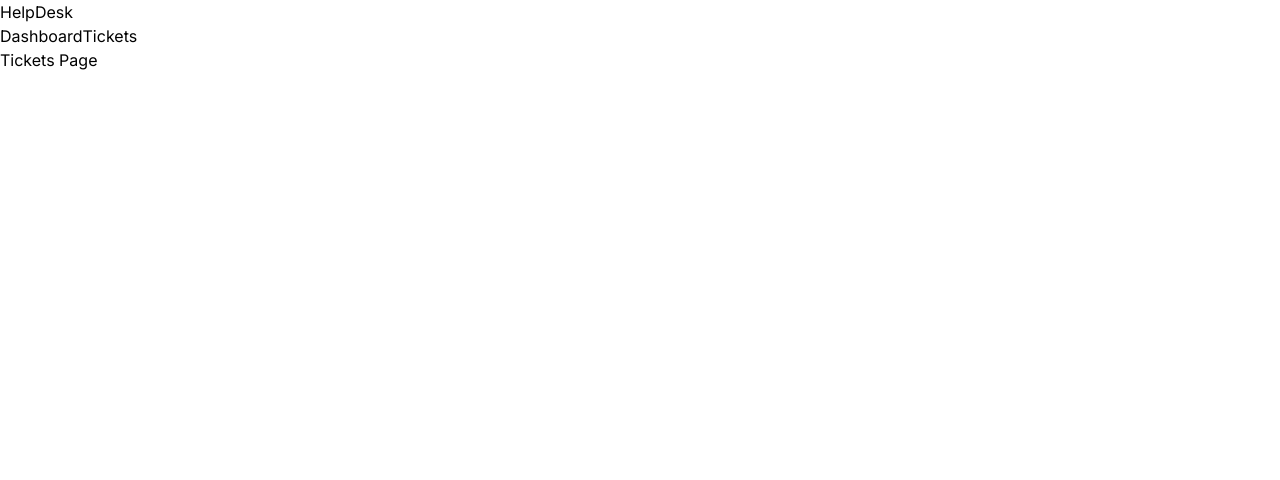
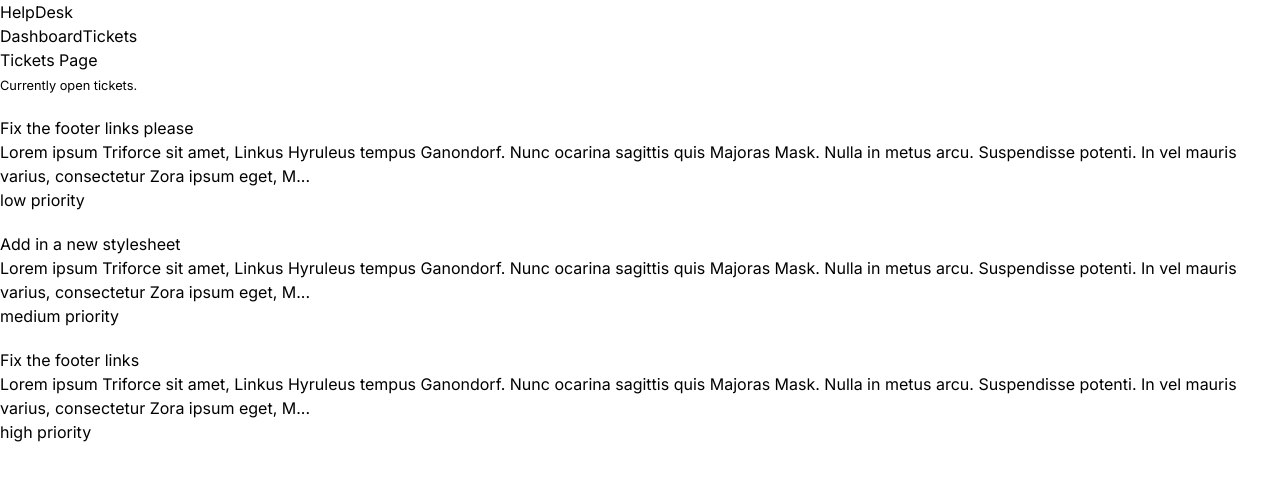
Before and after one commit to emoudy/helpdesk, a Next.js app: page /tickets in a window 1280 px wide. Shown: the top 480 px of the page. Built offline with nearby package versions, Linux system fonts and the light colour scheme; data requests are answered from the project's data file.

Commit message:
adding the json server

```diff
--- /dev/null
+++ b/_data/db.json
@@ -0,0 +1,25 @@
+{
+  "tickets": [
+    {
+      "id": "1",
+      "title": "Fix the footer links please",
+      "body": "Lorem ipsum Triforce sit amet, Linkus Hyruleus tempus Ganondorf. Nunc ocarina sagittis quis Majoras Mask. Nulla in metus arcu. Suspendisse potenti. In vel mauris varius, consectetur Zora ipsum eget, Master Sword porttitor urna. Fusce elementum urna elit, eget eleifend velit consectetur eget. Integer vel lobortis ipsum, vitae auctor Ocarina of Time. Donec sed urna dapibus, interdum magna a, eleifend magna. Curabitur tincidunt enim a neque volutpat. Phasellus auctor magna vel nunc pretium, ut volutpat justo tristique. Pellentesque cursus convallis mauris, in tempus enim tincidunt vitae.",
+      "priority": "low",
+      "user_email": "mario@netninja.dev"
+    },
+    {
+      "id": "2",
+      "title": "Add in a new stylesheet",
+      "body": "Lorem ipsum Triforce sit amet, Linkus Hyruleus tempus Ganondorf. Nunc ocarina sagittis quis Majoras Mask. Nulla in metus arcu. Suspendisse potenti. In vel mauris varius, consectetur Zora ipsum eget, Master Sword porttitor urna. Fusce elementum urna elit, eget eleifend velit consectetur eget. Integer vel lobortis ipsum, vitae auctor Ocarina of Time. Donec sed urna dapibus, interdum magna a, eleifend magna. Curabitur tincidunt enim a neque volutpat. Phasellus auctor magna vel nunc pretium, ut volutpat justo tristique. Pellentesque cursus convallis mauris, in tempus enim tincidunt vitae.",
+      "priority": "medium",
+      "user_email": "mario@netninja.dev"
+    },
+    {
+      "id": "3",
+      "title": "Fix the footer links",
+      "body": "Lorem ipsum Triforce sit amet, Linkus Hyruleus tempus Ganondorf. Nunc ocarina sagittis quis Majoras Mask. Nulla in metus arcu. Suspendisse potenti. In vel mauris varius, consectetur Zora ipsum eget, Master Sword porttitor urna. Fusce elementum urna elit, eget eleifend velit consectetur eget. Integer vel lobortis ipsum, vitae auctor Ocarina of Time. Donec sed urna dapibus, interdum magna a, eleifend magna. Curabitur tincidunt enim a neque volutpat. Phasellus auctor magna vel nunc pretium, ut volutpat justo tristique. Pellentesque cursus convallis mauris, in tempus enim tincidunt vitae.",
+      "priority": "high",
+      "user_email": "peach@netninja.dev"
+    }
+  ]
+}
--- /dev/null
+++ b/app/tickets/TicketList.jsx
@@ -0,0 +1,28 @@
+async function getTicketList() {
+  const res = await fetch("http://localhost:4000/tickets", {
+    next: {
+      revalidate: 30,
+    },
+  });
+  return res.json();
+}
+
+export default async function TicketList() {
+  const tickets = await getTicketList();
+  return (
+    <>
+      {tickets.map((ticket) => (
+        <div key={ticket.id} className="card my-5">
+          <h3>{ticket.title}</h3>
+          <p>{ticket.body.slice(0, 200)}...</p>
+          <div className={`pill ${ticket.priority}`}>
+            {ticket.priority} priority
+          </div>
+        </div>
+      ))}
+      {tickets.length === 0 && (
+        <p className="text-center">There are no opened tickets</p>
+      )}
+    </>
+  );
+}
--- a/app/tickets/page.jsx
+++ b/app/tickets/page.jsx
@@ -1,9 +1,18 @@
 import React from "react";
+import TicketList from "./TicketList";
 
 export default function Tickets() {
   return (
     <main>
-      <h2>Tickets Page</h2>
+      <nav>
+        <div>
+          <h2>Tickets Page</h2>
+          <p>
+            <small>Currently open tickets.</small>
+          </p>
+        </div>
+      </nav>
+      <TicketList />
     </main>
   );
 }
```
Also changed, not shown: 1 other file (tests, documents, lock files or other folders).
